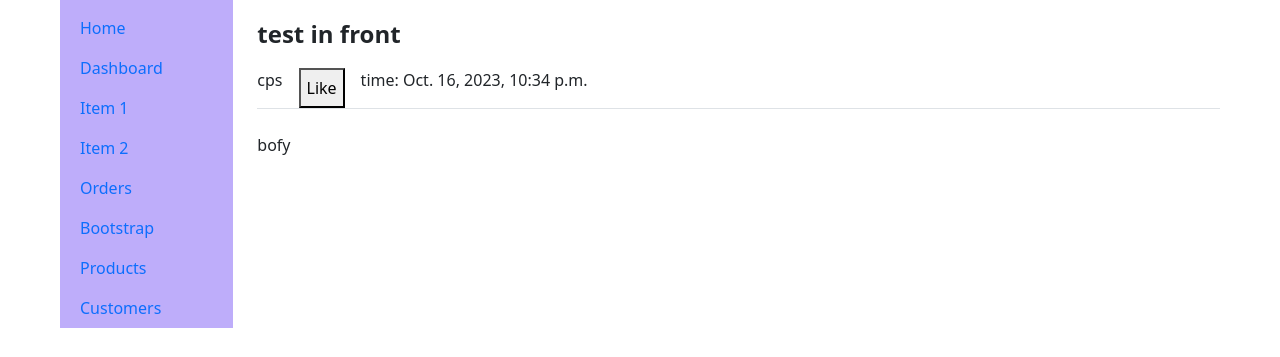
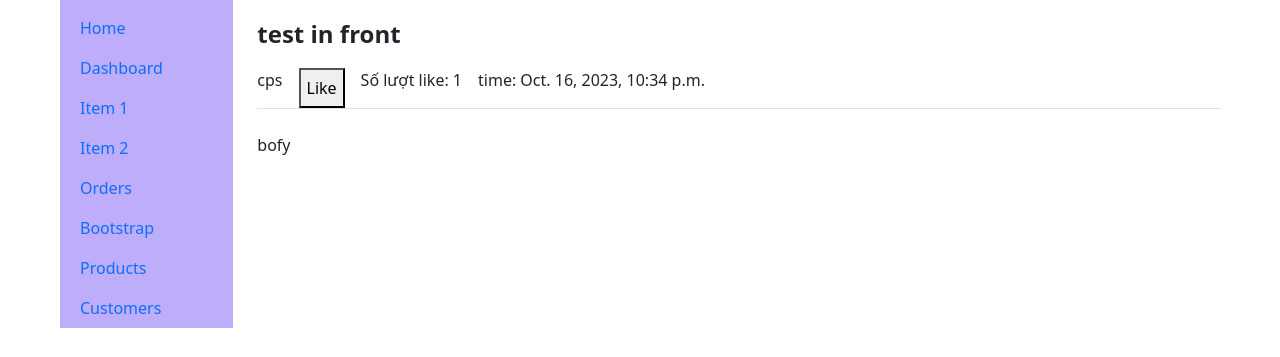
Before and after one commit to anhpham21u/connection, a Django app: page /post/3/ in a window 1280 px wide. Shown: the part 63-420 px from the top of the page. Run offline with Django 4.2, Linux system fonts and the light colour scheme; data comes from the database, SQL or seed files in the repository; both versions use the stored data as it was after the commit.

Commit message:
done like func

```diff
--- a/app/views.py
+++ b/app/views.py
@@ -40,5 +40,6 @@ def like_post(request, id):
             post.likes.add(user)
             return JsonResponse({'message': 'Liked'})
         else:
-            return JsonResponse({'message': 'Already liked'})
+            post.likes.remove(user)
+            return JsonResponse({'message': 'Unliked'})
     return JsonResponse({'message': 'Invalid request'})
--- a/templates/app/post.html
+++ b/templates/app/post.html
@@ -10,7 +10,16 @@
   <p class="fs-4 fw-bold">{{ post.title }}</p>
   <div class="d-flex gap-3">
     <p>{{ post.user.username }}</p>
-    <button class="like-button" data-post-id="{{ post.id }}">Like</button>
+
+    <button class="like-button" data-post-id="{{ post.id }}">
+      {% if request.user in post.likes.all %}
+      Unlike
+      {% else %}
+      Like
+      {% endif %}
+    </button>
+    <p>Số lượt like: <span id="like-count">{{ post.likes.count }}</span></p>
+
     <p>time: {{ post.pub_date }}</p>
   </div>
 </div>
@@ -23,7 +32,11 @@
   document.querySelectorAll('.like-button').forEach(button => {
     button.addEventListener('click', () => {
       const postId = button.getAttribute('data-post-id');
-      const csrfToken = document.cookie.match(/csrftoken=([^;]+)/)[1];
+      const likeCount = document.querySelector('#like-count');
+
+      // const csrfToken = document.cookie.match(/csrftoken=([^;]+)/)[1];
+      const csrfToken = "{{ csrf_token }}";
+
       fetch(`/like_post/${postId}/`, {
           method: 'POST',
           headers: {
@@ -34,13 +47,18 @@
         .then(data => {
           if (data.message === 'Liked') {
             // Cập nhật số lượt "like"
-            // const postElement = button.parentElement;
-            // const likesCount = postElement.querySelector('.likes-count');
-            // const newLikesCount = parseInt(likesCount.textContent) + 1;
-            // likesCount.textContent = `${newLikesCount} likes`;
+            const newLikeCount = parseInt(likeCount.textContent) + 1;
+            likeCount.textContent = newLikeCount;
 
             // Thay đổi nút thành "Unlike"
             button.textContent = 'Unlike';
+          } else if (data.message === 'Unliked') {
+            // Cập nhật số lượt "like"
+            const newLikeCount = parseInt(likeCount.textContent) - 1;
+            likeCount.textContent = newLikeCount;
+
+            // Thay đổi nút thành "Like"
+            button.textContent = 'Like';
           }
         });
     });
```
Also changed, not shown: db.sqlite3.
